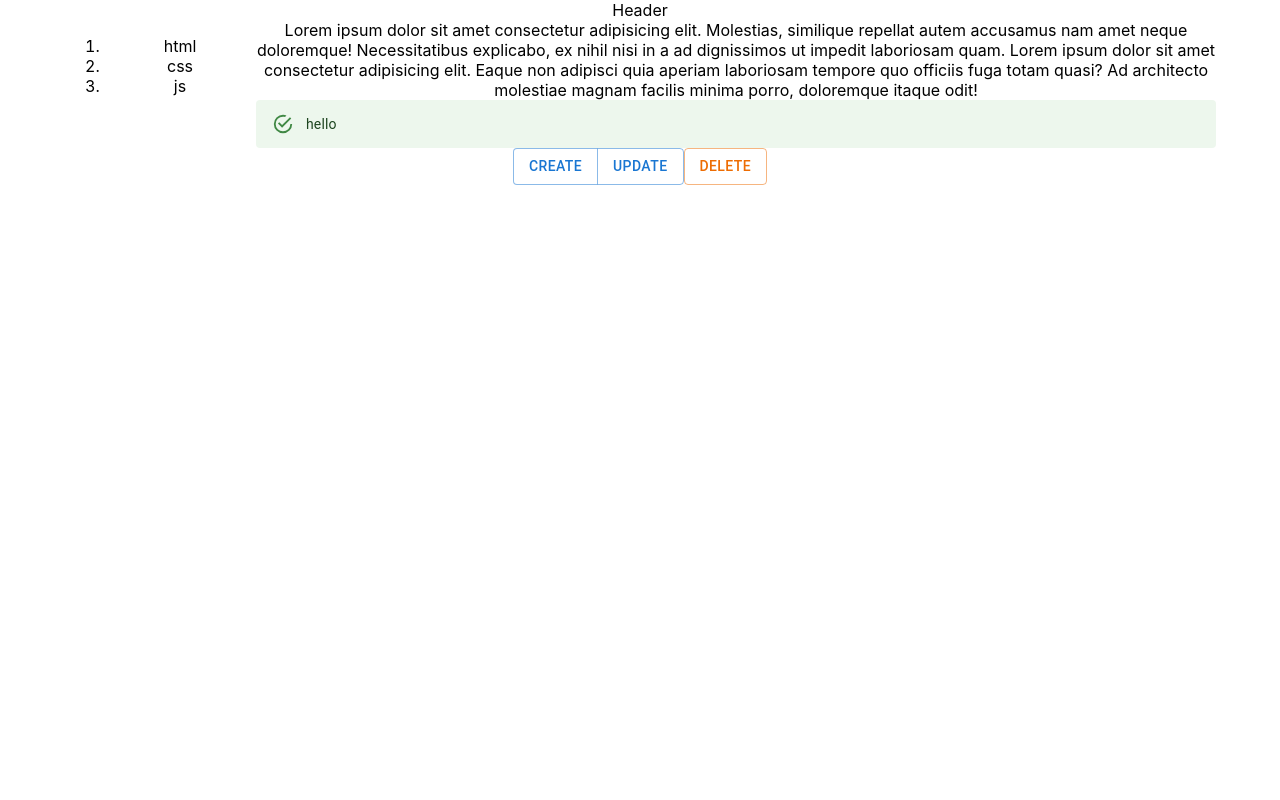
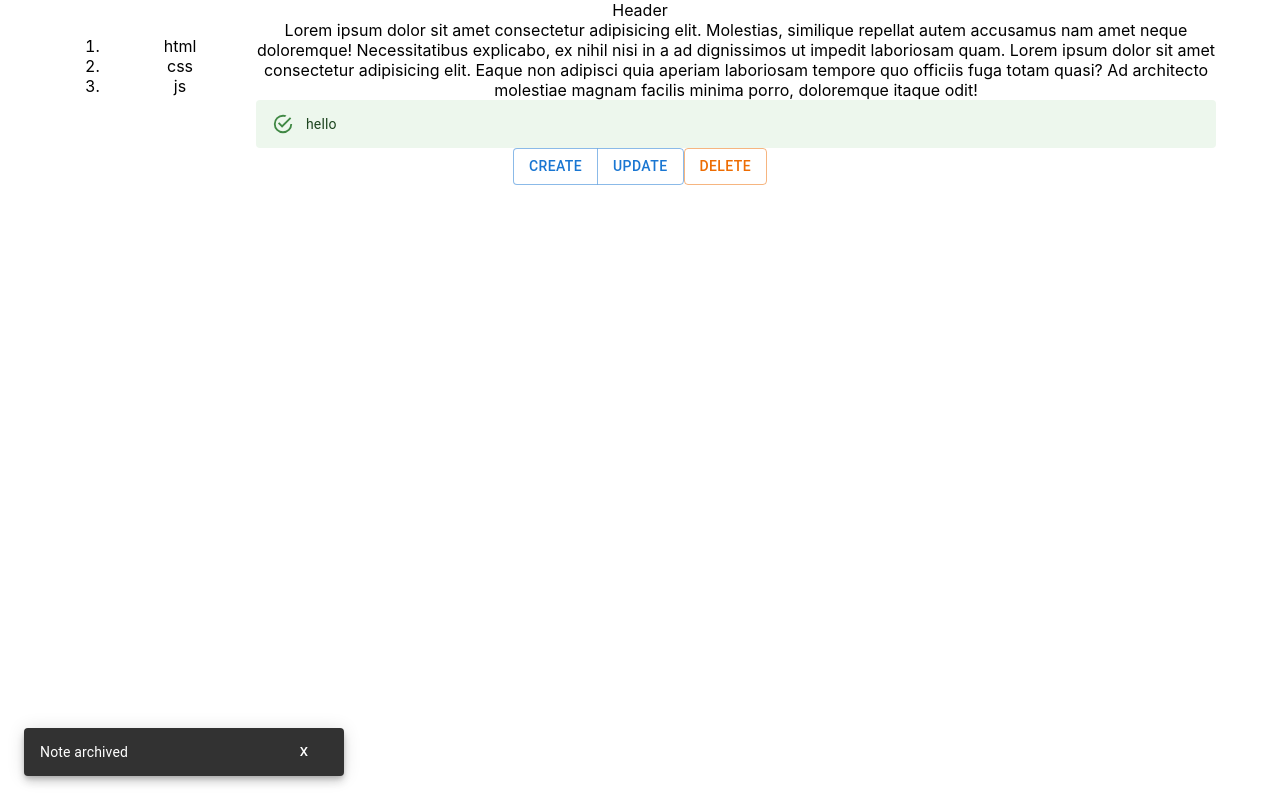
Before and after one commit to tjdls111/mui-study, a React (Create React App) app in the folder my-app/: page / in a window 1280 px wide. Built offline with nearby package versions, Linux system fonts and the light colour scheme; the HTML template or start-up script is replaced by a standard one.

Commit message:
snackbar

```diff
--- a/my-app/src/components/Article.jsx
+++ b/my-app/src/components/Article.jsx
@@ -1,7 +1,8 @@
 import React, { useState } from "react";
-import { Alert } from "@mui/material";
+import { Alert, Button, IconButton, Snackbar } from "@mui/material";
 
 function Article() {
+  const [open, setOpen] = useState(true);
   return (
     <div>
       Lorem ipsum dolor sit amet consectetur adipisicing elit. Molestias,
@@ -12,6 +13,28 @@ function Article() {
       quasi? Ad architecto molestiae magnam facilis minima porro, doloremque
       itaque odit!
       <Alert>hello</Alert>
+      <Snackbar
+        open={open}
+        autoHideDuration={6000}
+        onClose={() => {
+          setOpen(false);
+        }}
+        message="Note archived"
+        action={
+          <>
+            <Button
+              size="small"
+              aria-label="close"
+              color="inherit"
+              onClick={() => {
+                setOpen(false);
+              }}
+            >
+              X
+            </Button>
+          </>
+        }
+      />
     </div>
   );
 }
```
